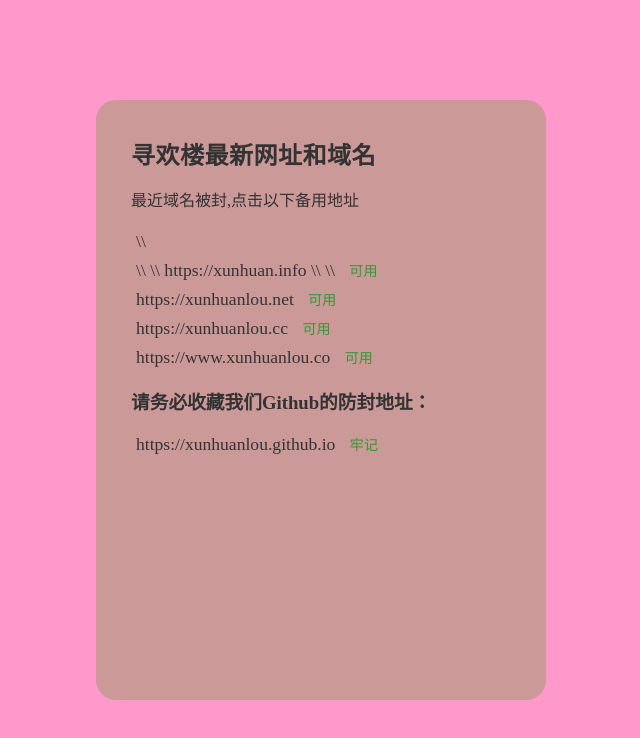
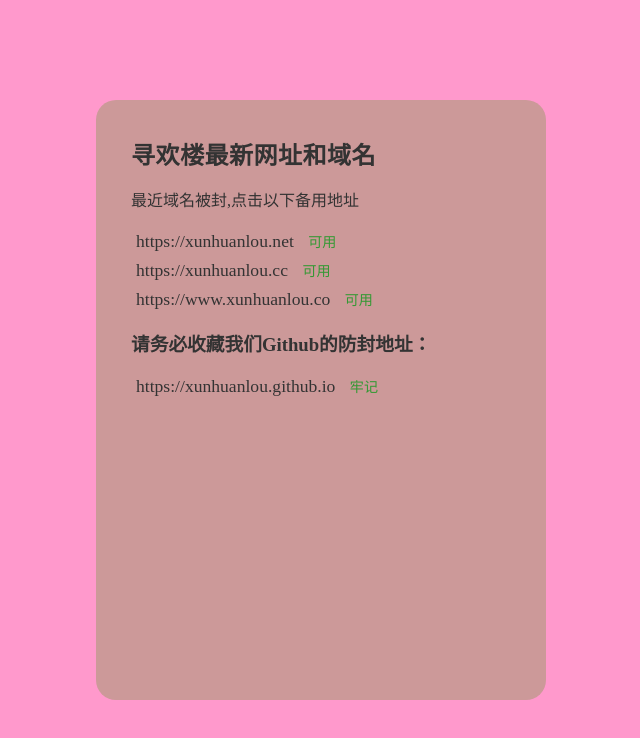
Before and after one commit to xunhuanlou/xunhuanlou.github.io, a plain HTML site: page index.html in a window 1280 px wide. Shown: the whole page, without its empty margins (319-959 px from the left). Drawn offline with Linux system fonts and the light colour scheme.

Commit message:
Update index.html

```diff
--- a/index.html
+++ b/index.html
@@ -40,12 +40,7 @@
                 <h1 class="box__description-title">寻欢楼最新网址和域名</h1>
                 <div class="box__description-text">最近域名被封,点击以下备用地址</div>
                 <ul>
- \\                  <li>
- \\                       <a href="https://xunhuan.info/">
- \\                          https://xunhuan.info
- \\                       </a>
- \\                     <small><time>可用</time></small>
-                    </li>
+
                     <li>
                         <a href="https://xunhuanlou.net/">
                             https://xunhuanlou.net
```
